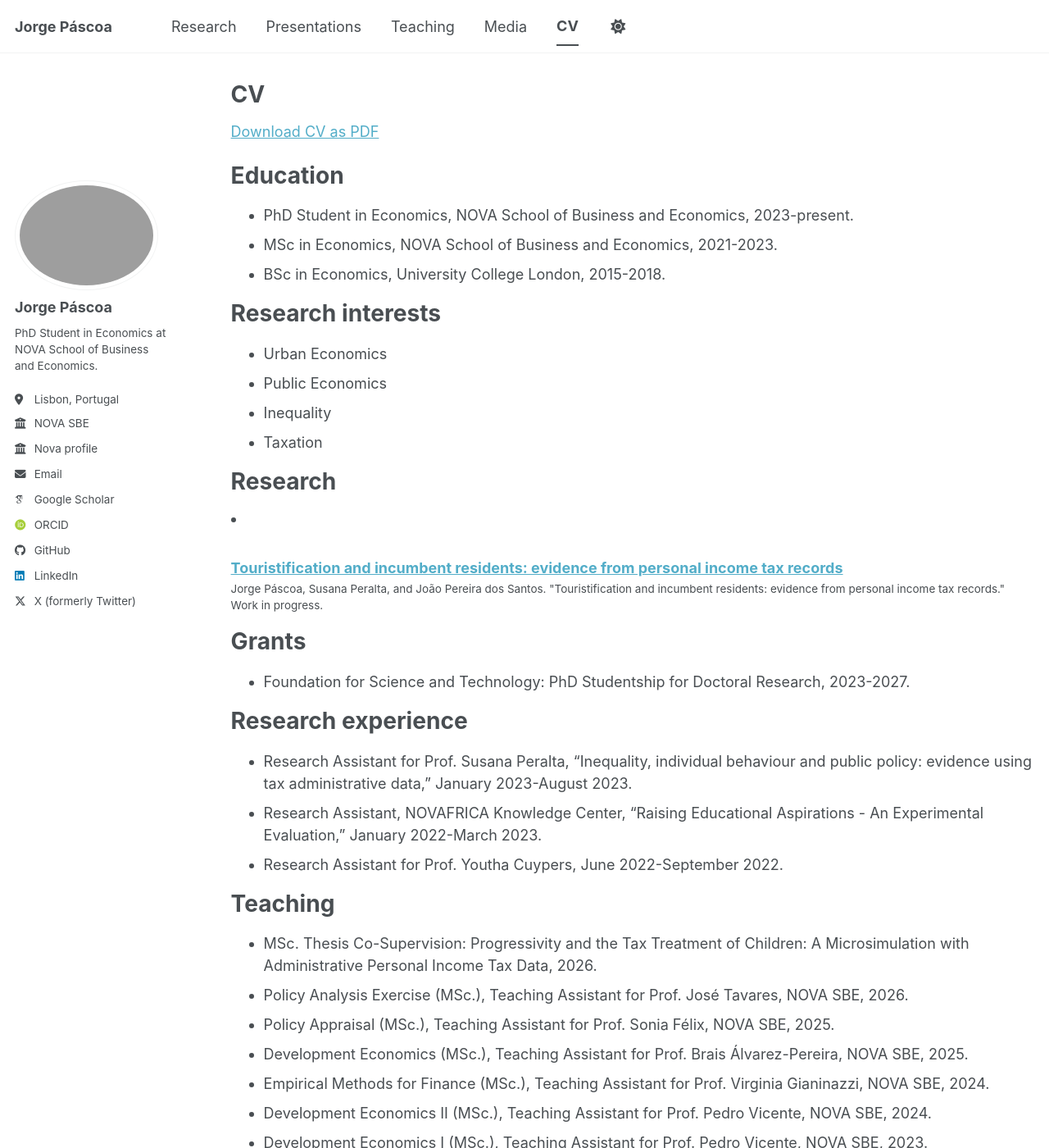
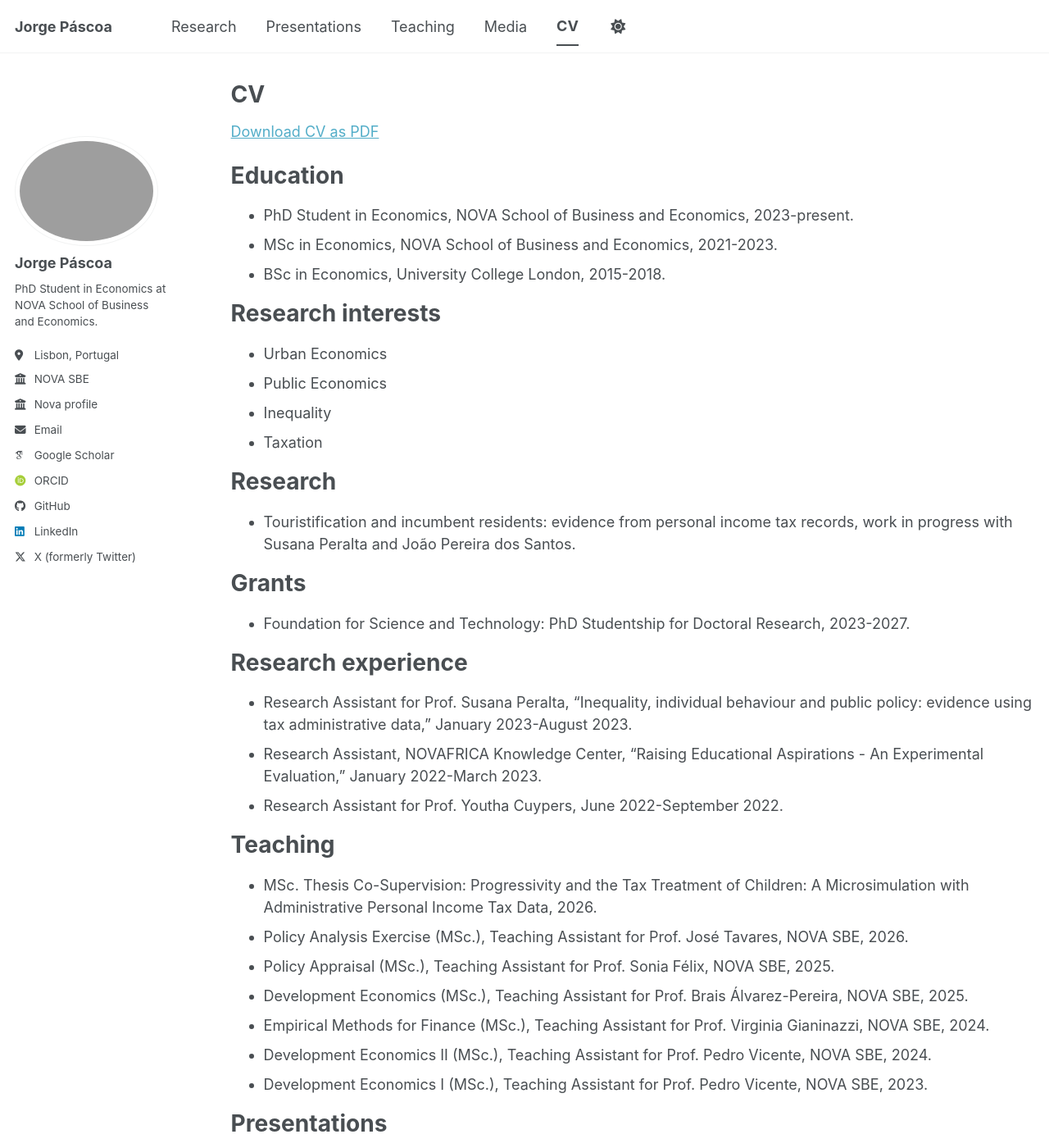
Before and after one commit to jorgepascoa/jorgepascoa.github.io, a Jekyll site: the page built from _pages/cv.md, in a window 1280 px wide and 1400 px high. Shown: the whole window at 82% size. Built offline with Jekyll 4.4.1, drawn with Linux system fonts in a browser that asks for light colours; some web fonts are replaced; a script bundle is joined from its source files by our own code; library files that are not in the unit come from our copies; some of the changed text lies outside the part shown.

Commit message:
Fix sidebar layout and simplify research page

```diff
--- a/_pages/cv.md
+++ b/_pages/cv.md
@@ -26,9 +26,7 @@ Research interests
 
 Research
 ======
-{% for post in site.publications reversed %}
-  {% include archive-single-cv.html %}
-{% endfor %}
+* Touristification and incumbent residents: evidence from personal income tax records, work in progress with Susana Peralta and João Pereira dos Santos.
 
 Grants
 ======
--- a/_sass/layout/_footer.scss
+++ b/_sass/layout/_footer.scss
@@ -16,7 +16,7 @@
   /* keep footer in normal document flow so custom widgets do not overlap content */
   height: auto;
 
-  margin-top: 3em;
+  margin-top: 6em;
 
   -webkit-animation: intro 0.3s both;
           animation: intro 0.3s both;
--- a/_sass/layout/_sidebar.scss
+++ b/_sass/layout/_sidebar.scss
@@ -18,15 +18,17 @@
   }
 
   @media screen and (min-width: $sidebar-screen-min-width) {
-    height: auto;
-    overflow-y: visible;
-    position: relative;
+    height: 100vh;
+    overflow-y: auto;               // Add scrollbar if the sidebar is too long
+    position: sticky;
+    top: $masthead-height;
     padding-top: 0;
   }
 
   @include breakpoint($large) {
     @include span(2 of 12);
     opacity: 1;
+    margin-top: 0;
     -webkit-transition: opacity 0.2s ease-in-out;
             transition: opacity 0.2s ease-in-out;
 
```
Also changed, not shown: other parts of _pages/cv.md (+1 -6 lines), _pages/about.md (+1 -0 lines), _pages/publications.html (+7 -3 lines), _publications/2026-touristification-incumbent-residents.md (deleted, +0 -12 lines).
